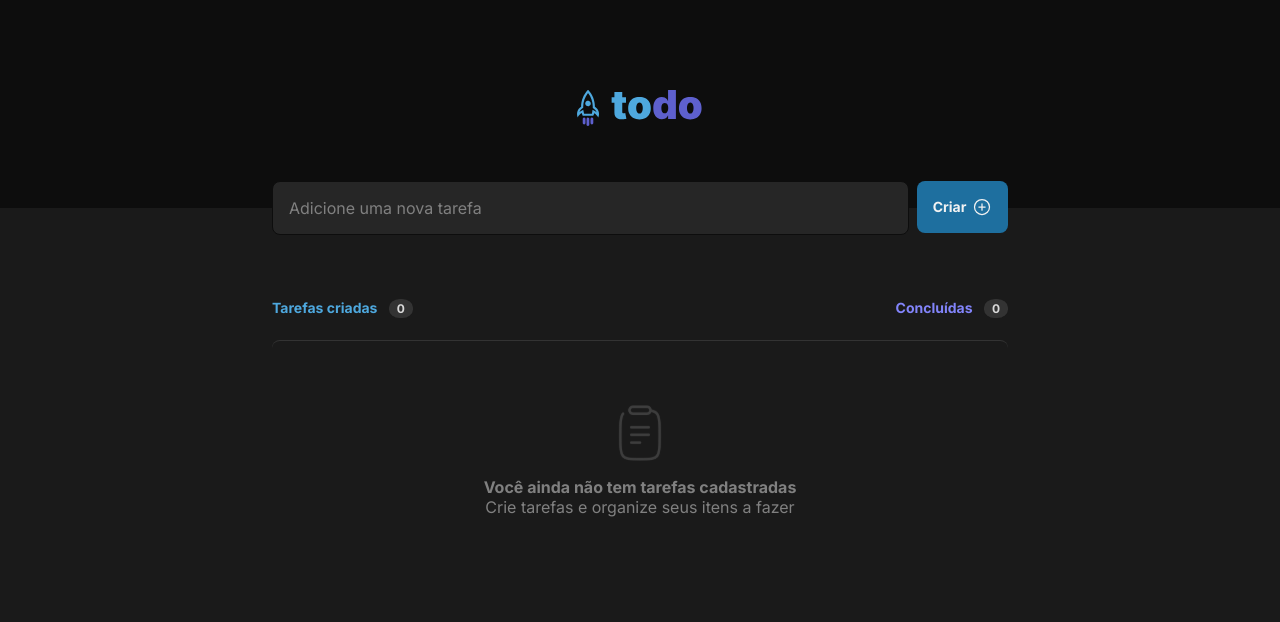
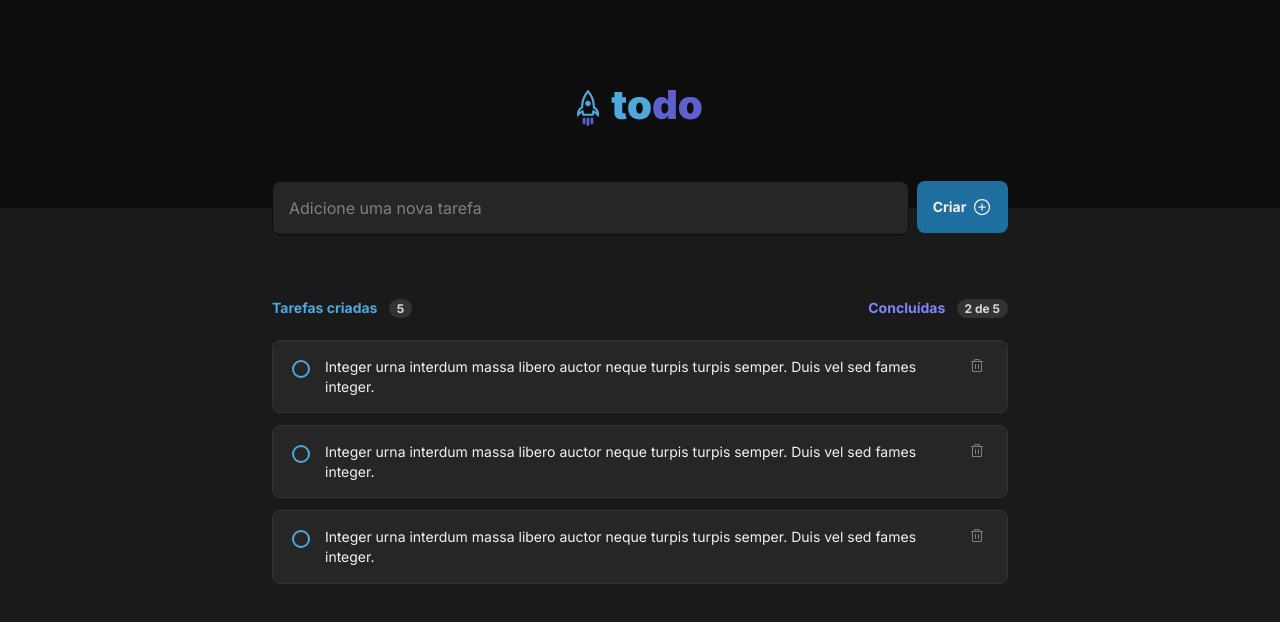
Before and after one commit to diipacheco/todo-list, a React (Vite) app: page / in a window 1280 px wide. Shown: the top 622 px of the page. Built offline with nearby package versions, Linux system fonts and the light colour scheme.

Commit message:
Adds Task Item Component

```diff
--- a/src/App.module.css
+++ b/src/App.module.css
@@ -16,6 +16,5 @@
 .tasksContainer {
   display: flex;
   flex-direction: column;
-  gap: 1.5rem;
   margin-top: 4rem;
 }
--- a/src/App.tsx
+++ b/src/App.tsx
@@ -4,7 +4,8 @@ import { Header } from './components/Header';
 import { Input } from './components/Input';
 import { Button } from './components/Button';
 import { TasksHeader } from './components/TasksList/TasksHeader';
-import { EmptyTasks } from './components/TasksList/EmptyTasks';
+import { Task } from './components/TasksList/Task';
+// import { EmptyTasks } from './components/TasksList/EmptyTasks';
 
 import styles from './App.module.css';
 function App() {
@@ -22,7 +23,11 @@ function App() {
 
         <div className={styles.tasksContainer}>
           <TasksHeader />
-          <EmptyTasks />
+          <Task />
+          <Task />
+          <Task />
+
+          {/* <EmptyTasks /> */}
         </div>
       </section>
     </main>
--- /dev/null
+++ b/src/components/TasksList/Task.module.css
@@ -0,0 +1,72 @@
+.taskContainer {
+  display: flex;
+  flex: 1;
+  justify-content: space-between;
+
+  margin-bottom: 0.75rem;
+  padding: 1rem;
+  background-color: var(--gray-500);
+  border: 1px solid var(--gray-400);
+  border-radius: 8px;
+}
+
+.checkBoxAside label {
+  display: flex;
+  padding: 3px;
+  align-items: center;
+  margin-right: 0.75rem;
+}
+
+.checkBoxAside label input[type='checkbox'] {
+  display: none;
+}
+
+.checkBox {
+  border-radius: 100%;
+  height: 1.125rem;
+  width: 1.125rem;
+  cursor: pointer;
+
+  transition: 0.2s all;
+
+  display: flex;
+  align-items: center;
+  justify-content: center;
+}
+
+.checkboxUnchecked {
+  border: 2px solid var(--blue);
+}
+
+
+.taskTextContainer {
+  font-size: 0.875rem;
+  line-height: 140%;
+  user-select: none;
+  transition: 0.2s all;
+}
+
+
+
+.deleteTaskAside>button {
+  display: flex;
+  justify-content: center;
+  background-color: transparent;
+  border: none;
+  border-radius: 4px;
+  cursor: pointer;
+}
+
+.deleteTaskAside>button line,
+.deleteTaskAside>button path {
+  transition: 0.2s fill;
+}
+
+.deleteTaskAside>button:hover {
+  background-color: var(--gray-400);
+}
+
+.deleteTaskAside>button:hover line,
+.deleteTaskAside>button:hover path {
+  fill: var(--danger);
+}
--- /dev/null
+++ b/src/components/TasksList/Task.tsx
@@ -0,0 +1,28 @@
+import { Check, Trash } from '@phosphor-icons/react';
+
+import styles from './Task.module.css';
+export function Task() {
+  return (
+    <div className={styles.taskContainer}>
+      <aside className={styles.checkBoxAside}>
+        <label htmlFor="checkbox">
+          <input readOnly type="checkbox" />
+          <span className={`${styles.checkBox} ${styles.checkboxUnchecked}`}>
+            {/* <Check size={12} /> */}
+          </span>
+        </label>
+      </aside>
+
+      <aside>
+        <div className={styles.taskTextContainer}>
+          <p>Integer urna interdum massa libero auctor neque turpis turpis semper. Duis vel sed fames integer.</p>
+        </div>
+      </aside>
+      <aside className={styles.deleteTaskAside}>
+        <button>
+          <Trash size={16} color="#808080" />
+        </button>
+      </aside>
+    </div >
+  )
+}
--- a/src/components/TasksList/TasksHeader.module.css
+++ b/src/components/TasksList/TasksHeader.module.css
@@ -3,6 +3,7 @@
   flex: 1;
   align-items: center;
   justify-content: space-between;
+  margin-bottom: 1.5rem;
 }
 
 .tasksHeader aside {
@@ -17,16 +18,16 @@ aside .createdTasks {
   font-size: 0.875rem;
 }
 
-aside span {
+.tasksCounter {
   color: var(--gray-200);
   font-size: 0.75rem;
   background-color: var(--gray-400);
   padding: 0.125rem 0.5rem;
-  border-radius: 45%;
+  border-radius: 16px;
   margin-left: 0.5rem;
 }
 
-aside .finishedTasksCounter {
+aside .finishedTasks {
   color: var(--purple);
   font-weight: bold;
   font-size: 0.875rem;
--- a/src/components/TasksList/TasksHeader.tsx
+++ b/src/components/TasksList/TasksHeader.tsx
@@ -3,10 +3,10 @@ export function TasksHeader() {
   return (
     <header className={styles.tasksHeader}>
       <aside>
-        <p className={styles.createdTasks}>Tarefas criadas <span>0</span></p>
+        <p className={styles.createdTasks}>Tarefas criadas <span className={styles.tasksCounter}>5</span></p>
       </aside>
       <aside>
-        <p className={styles.finishedTasksCounter}>Concluídas <span>0</span></p>
+        <p className={styles.finishedTasks}>Concluídas <span className={styles.tasksCounter}>2 de 5</span></p>
       </aside>
     </header>
   )
```
